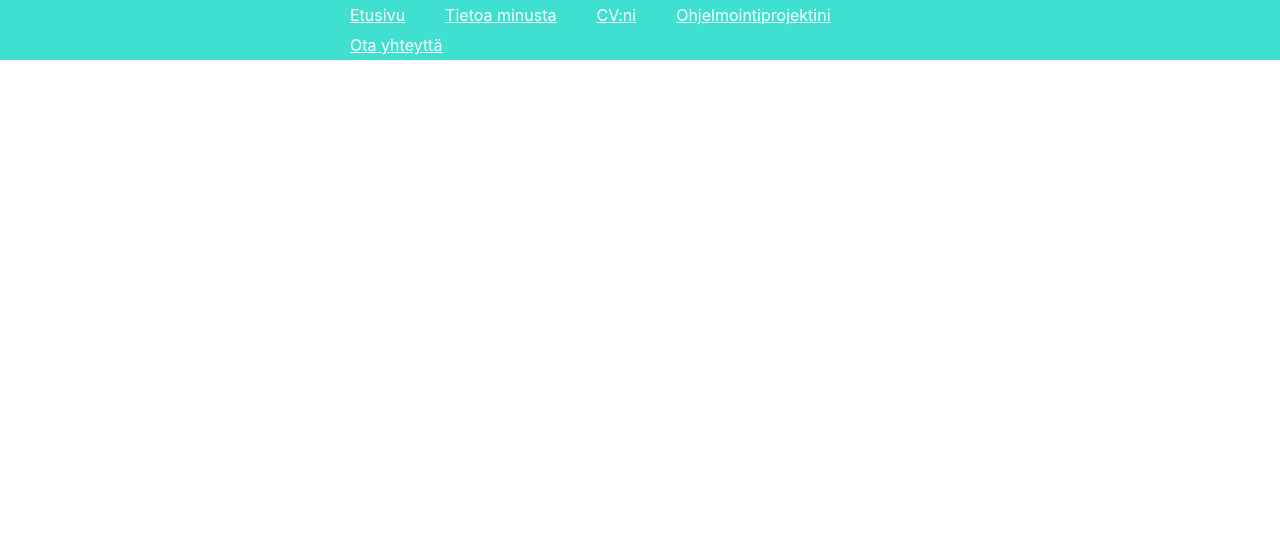
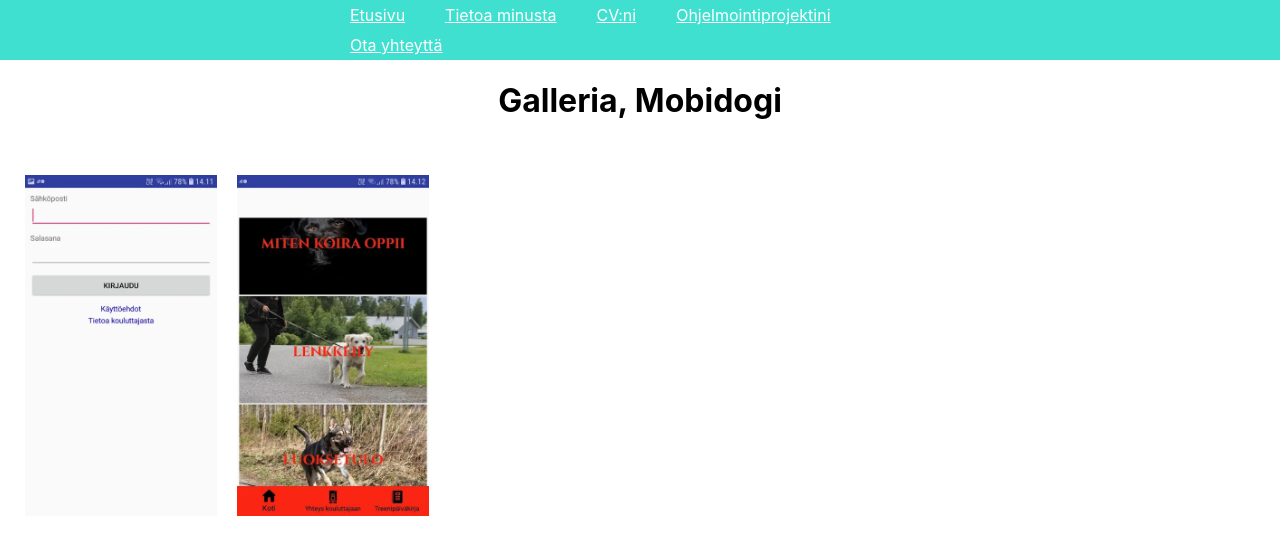
Before and after one commit to ITstudentFromFinland/My-Portfolio, a React (Create React App) app: page /mobidogi-gallery in a window 1280 px wide. Shown: the top 554 px of the page. Built offline with nearby package versions, Linux system fonts and the light colour scheme.

Commit message:
modified project listing and started making gallery pages

```diff
--- a/src/App.js
+++ b/src/App.js
@@ -7,6 +7,8 @@
 import CV from "./Components/CV";
 import Projects from "./Components/Projects";
 import Contact from "./Components//Contact/Contact.js";
+import Mobidogi from "./Components/Mobidogi.js";
+import TravelPlanner from "./Components/TravelPlanner.js";
 
 const Home = (props) => <header class="header"><h1>Tervetuloa portfoliooni!</h1></header>
 
@@ -20,6 +22,8 @@
         <Route path="/my-cv"><CV /></Route>
         <Route path="/my-projects"><Projects /></Route>
         <Route path="/contact"><Contact /></Route>
+        <Route path="/mobidogi-gallery"><Mobidogi /></Route>
+        <Route path="/travelplanner-gallery"><TravelPlanner /></Route>
       </Switch>
     </Router>
   );
--- /dev/null
+++ b/src/Components/Mobidogi.css
@@ -0,0 +1,12 @@
+h1 {
+    text-align: center;
+}
+
+img {
+    width: 15%;
+    height: 15%;
+    position: relative;
+    left: 15px;
+    top: 3px;
+    margin: 10px;
+}
--- /dev/null
+++ b/src/Components/Mobidogi.js
@@ -0,0 +1,17 @@
+import React from "react";
+
+import "./Mobidogi.css";
+
+import login from "../Images/login.jpg";
+import frontpage from "../Images/frontpage.jpg";
+
+export default function Mobidogi(props) {
+
+    return (
+        <body><h1>Galleria, Mobidogi</h1>
+        <br></br>
+            <img src={login} />
+            <img src={frontpage} />
+        </body>
+    );
+}
--- a/src/Components/Projects.js
+++ b/src/Components/Projects.js
@@ -13,9 +13,10 @@
         <h3>Sovellus | Käytetyt ohjelmointikielet</h3>
 
             <ul>
-                <li><a href="https://github.com/ITstudentFromFinland/MobiDogi">MobiDogi</a> (Android-mobiilisovellus koirien ongelmakoulutukseen, opinnäytetyö)</li>
+                <li><a href="https://github.com/ITstudentFromFinland/MobiDogi">MobiDogi</a> (Android-mobiilisovellus koirien ongelmakoulutukseen, opinnäytetyö)
+                <a href="/mobidogi-gallery">Kuvagalleriaan</a></li>
             <br></br>
-                <li><a href="https://github.com/ITstudentFromFinland/bootcamp-finland-traveling-demo">Travel Planner</a> (Websovellus matkojen suunnitteluun ystävien kanssa, Code Bootcamp -demosovellus)</li>
+                <li><a href="https://github.com/ITstudentFromFinland/bootcamp-finland-traveling-demo">Travel Planner</a> (Websovellus matkojen suunnitteluun ystävien kanssa, Code Bootcamp -demosovellus) </li>
             <br></br>
                 <li><a href="https://github.com/ITstudentFromFinland/My-Portfolio">Portfolioni</a> (tämä websovellus)</li>
             </ul>
```
Also changed, not shown: src/Components/TravelPlanner.js (added), src/Images/frontpage.jpg (added), src/Images/login.jpg (added).
